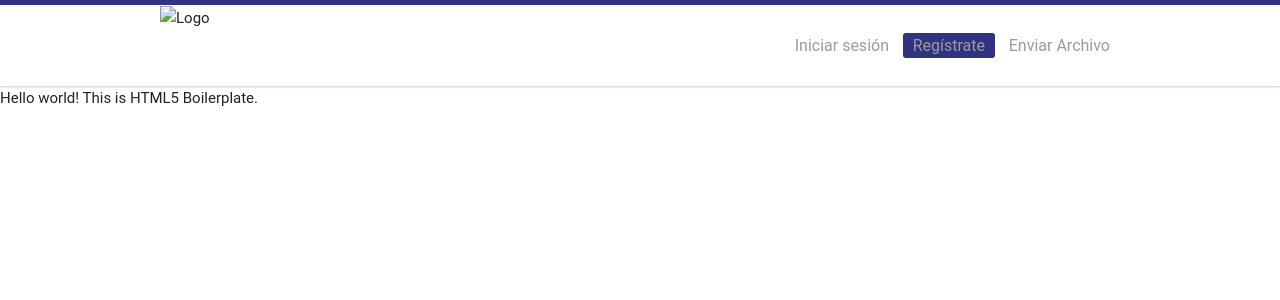
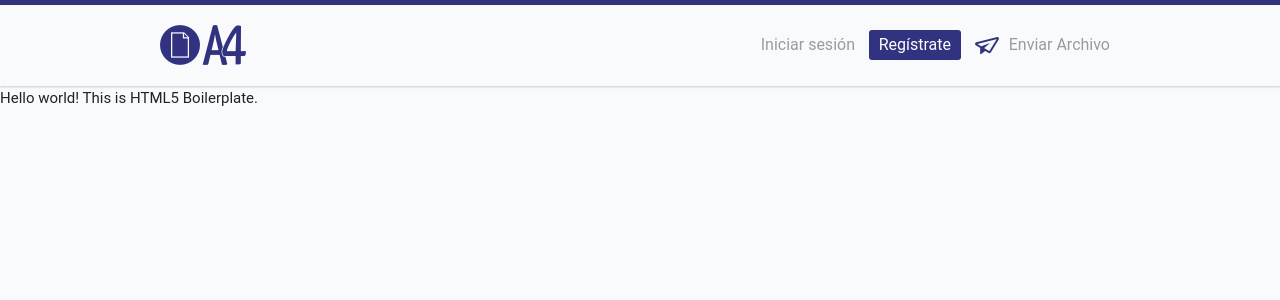
Before and after one commit to edubasabe/A4Website, a PHP site: page / in a window 1280 px wide. Shown: the top 300 px of the page. Run offline with PHP 8.4, Linux system fonts and the light colour scheme.

Commit message:
este si es
aqui agregando lo que es

```diff
--- a/sitio/css/main.css
+++ b/sitio/css/main.css
@@ -17,6 +17,9 @@ html {
 }
 body {
   font-family: 'Roboto', Helvetica, Arial, sans-serif;
+  -webkit-font-smoothing: antialiased;
+  text-rendering: optimizeLegibility;
+  background-color: #F9FAFB;
 }
 
 /*
@@ -102,6 +105,9 @@ textarea {
   min-height: 80px;
   box-shadow: 0 1px 2px rgba(0, 0, 0, 0.2);
 }
+.logo {
+  margin: 2rem 0;
+}
 ul.nav {
 margin: 0;
 float: right;
@@ -110,20 +116,24 @@ ul.nav li {
   list-style-type: none;
   display: inline-block;
   position: relative;
-  margin: 2.75rem 0;
+  margin: 2.54rem 0;
 }
 
 ul.nav li a {
   font-size: 16px;
   color: #9b9b9b;
   text-decoration: none;
-  padding: 1rem;
+  padding:0 1rem;
+  line-height: 3rem;
 }
 ul.nav li:nth-child(2) {
 background-color:#313280;
 border-radius: 3px;
+}
+ul.nav li:nth-child(2) a {
 color: #fff;
 }
+.send {margin-right: 1rem;}
 
 
 
--- a/sitio/index.html
+++ b/sitio/index.html
@@ -20,26 +20,26 @@
             <p class="browserupgrade">You are using an <strong>outdated</strong> browser. Please <a href="http://browsehappy.com/">upgrade your browser</a> to improve your experience.</p>
         <![endif]-->
 
-        <!-- Add your site or application content here -->
         <header class="cabecero">
-
           <nav class="container">
             <div class="row">
               <div class="two columns">
-                <img src="" alt="Logo">
+                <div class="logo">
+                  <img src="img/logo.png" alt="Logo">
+                </div>
               </div>
               <div class="ten columns">
                 <ul class="nav">
                   <li><a href="#">Iniciar sesión</a></li>
                   <li><a href="#">Regístrate</a></li>
-                  <li><a href="#">Enviar Archivo</a></li>
+                  <li><a href="#"><span class="send"><img src="img/send.png" alt=""></span>Enviar Archivo</a></li>
                 </ul>
               </div>
             </div>
           </nav>
+        </header>
 
 
-        </header>
         <p>Hello world! This is HTML5 Boilerplate.</p>
 
         <script src="https://code.jquery.com/jquery-1.12.0.min.js"></script>
```
Also changed, not shown: sitio/img/logo.png (added), sitio/img/send.png (added).
